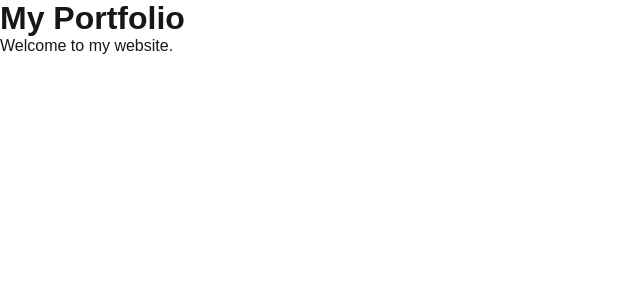
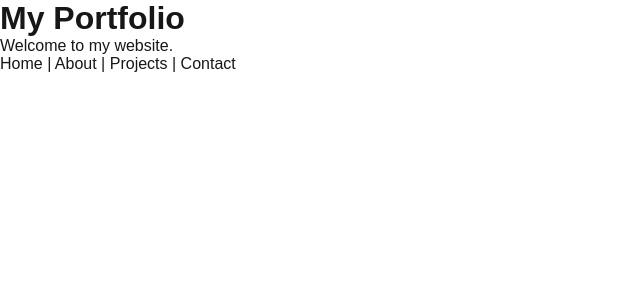
Before and after one commit to The-JFlores/react-app-2, a Next.js app: page / in a window 1280 px wide. Shown: the top 300 px of the page, without its empty margins (0-640 px from the left). Built offline with nearby package versions, Linux system fonts and the light colour scheme.

Commit message:
Add navigation links between pages

```diff
--- a/src/app/page.tsx
+++ b/src/app/page.tsx
@@ -1,10 +1,18 @@
 
+import Link from "next/link"
 
 export default function Home() {
   return (
     <div>
       <h1>My Portfolio</h1>
       <p>Welcome to my website.</p>
+
+      <nav>
+        <Link href="/">Home</Link> |{" "}
+        <Link href="/about">About</Link> |{" "}
+        <Link href="/projects">Projects</Link> |{" "}
+        <Link href="/contact">Contact</Link>
+      </nav>
     </div>
   );
 }
```
